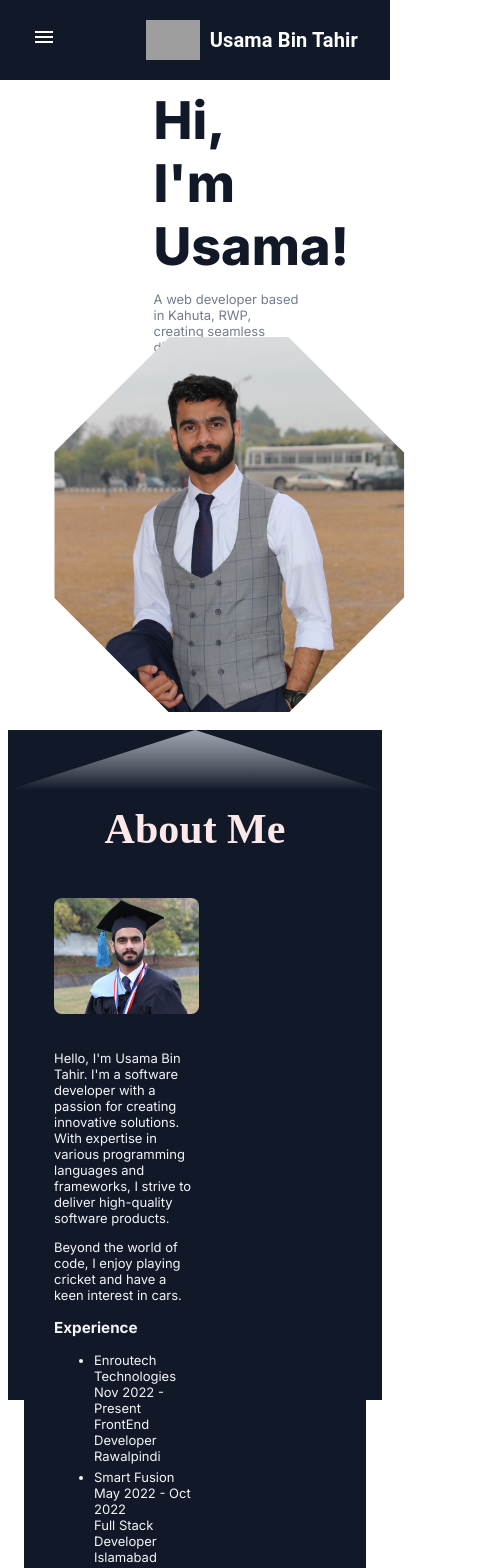
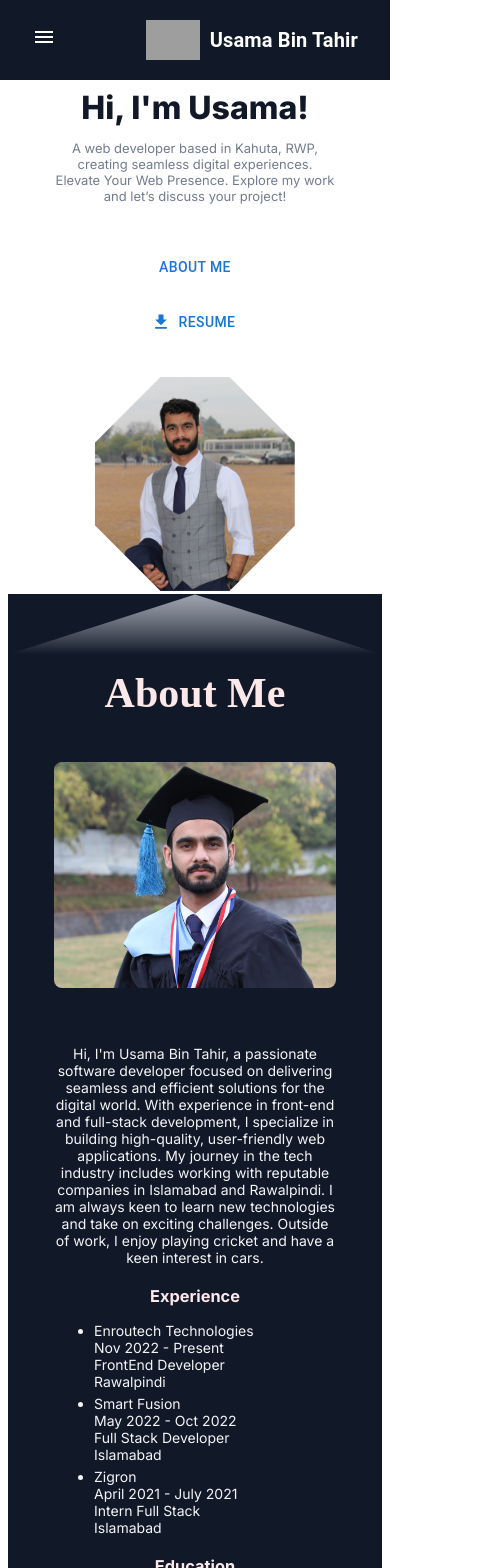
Before and after one commit to usama-malik-312/portfolio, a Next.js app: page / in a window 390 px wide. Shown: the top 1568 px of the page, 477 px wide, since content can reach past the window. Built offline with nearby package versions, Linux system fonts and the light colour scheme; grey boxes are pictures that could not be loaded.

Commit message:
contact enables ui set for hero and about

```diff
--- a/app/src/common/ContactCard/contactCard.js
+++ b/app/src/common/ContactCard/contactCard.js
@@ -1,24 +1,25 @@
-import React from 'react';
-import styles from './common.module.css'; // Import the CSS module for styling
+import React from "react";
+import styles from "./common.module.css"; // Import the CSS module for styling
 
-const ContactCard = ({ icon, heading, content }) => {
+const ContactCard = ({ icon, heading, content, onClick }) => {
   return (
-    <div className={styles.contactCard}>
-            <img
-              src={icon}
-              alt="Contact"
-              style={{ width: '36px', height: '36px', objectFit: "contain", marginRight: "10px" }} // Adjust margin to create space between the image and text
-            />
-     <div >
-        <h1  className={styles.contactCardHead}>
-               {heading}
-        </h1>
-     <p  className={styles.contactCardContent}>
-     {content}
-     </p>
-     </div>
+    <div className={styles.contactCard} onClick={onClick} style={{ cursor: "pointer" }}>
+      <img
+        src={icon}
+        alt="Contact"
+        style={{
+          width: "36px",
+          height: "36px",
+          objectFit: "contain",
+          marginRight: "10px",
+        }} // Adjust margin to create space between the image and text
+      />
+      <div>
+        <h1 className={styles.contactCardHead}>{heading}</h1>
+        <p className={styles.contactCardContent}>{content}</p>
+      </div>
     </div>
   );
-}
+};
 
 export default ContactCard;
--- a/app/src/components/About/about.js
+++ b/app/src/components/About/about.js
@@ -27,11 +27,6 @@ const experience = [
 
 const education = [
   {
-    degree: 'MSAI',
-    date: '2024 - Present',
-    university: 'CUST Islamabad'
-  },
-  {
     degree: 'BSCS',
     date: '2017 - 2021',
     university: 'UET Taxila'
@@ -41,14 +36,14 @@ const education = [
 export default function About() {
   return (
     <div className={styles.aboutMain}>
-    <Container maxWidth="lg" >
-
-      <Heading text={"About Me"} color={"#fff"}></Heading>
+      <Container maxWidth="lg">
+        <Heading text={"About Me"} color={"#fff"} />
         <div className={styles.about}>
           <div className={styles.imageContainer}>
             <div className={styles.imagediv}>
               <Image
                 src="/usamaAboutNew.JPG" // Update with the actual path to your image
+                // src="/usamacar.jpeg" // Update with the actual path to your image
                 alt="About Image"
                 layout="responsive"
                 width={550}
@@ -59,12 +54,10 @@ export default function About() {
           </div>
           <div className={styles.description}>
             <p>
-            Hello, I'm Usama Bin Tahir. I'm a software developer with a passion for creating innovative solutions.
-            With expertise in various programming languages and frameworks, I strive to deliver high-quality software products.
+              Hi, I'm Usama Bin Tahir, a passionate software developer focused on delivering seamless and efficient solutions for the digital world. With experience in front-end and full-stack development, I specialize in building high-quality, user-friendly web applications. My journey in the tech industry includes working with reputable companies in Islamabad and Rawalpindi. I am always keen to learn new technologies and take on exciting challenges. Outside of work, I enjoy playing cricket and have a keen interest in cars.
             </p>
-          <p>
-          Beyond the world of code, I enjoy playing cricket and have a keen interest in cars.</p>
-          <div>
+
+            <div className={styles.section}>
               <h3>Experience</h3>
               <ul>
                 {experience.map((item, index) => (
@@ -81,13 +74,14 @@ export default function About() {
                 ))}
               </ul>
             </div>
-          <div>
+
+            <div className={styles.section}>
               <h3>Education</h3>
               <ul>
                 {education.map((item, index) => (
                   <li key={index} className={styles.expSection}>
                     <div className={styles.expDiv}>
-                    <div><strong>{item.degree}</strong> - {item.university} </div>
+                      <div><strong>{item.degree}</strong> - {item.university}</div>
                       <div>{item.date}</div>
                     </div>
                   </li>
@@ -97,7 +91,6 @@ export default function About() {
           </div>
         </div>
       </Container>
-
     </div>
   );
 }
--- a/app/src/components/About/about.module.css
+++ b/app/src/components/About/about.module.css
@@ -1,11 +1,10 @@
 .aboutMain {
   position: relative;
   background-color: #111827;
-  color: #fce8e8; /* Ensure text is visible against the dark background */
-  padding-top: 40px; /* Add padding to accommodate the height of the texture */
+  color: #fce8e8;
+  padding-top: 40px;
   width: 100%;
-  height: 630px;
-
+  height: auto; /* Allow the height to adjust automatically */
 }
 
 .aboutMain::before,
@@ -15,7 +14,7 @@
   top: 0;
   left: 0;
   right: 0;
-  height: 60px; /* Adjust the height as needed */
+  height: 60px;
   background: linear-gradient(to bottom, #6b7280 0%, transparent 100%);
   clip-path: polygon(50% 0%, 100% 100%, 0% 100%);
 }
@@ -28,48 +27,39 @@
 .about {
   display: flex;
   justify-content: space-between;
-  /* align-items: center; */
-  /* flex-wrap: wrap; */
-  /* display:  flex; */
-  flex-flow: wrap;
+  flex-wrap: wrap;
   font-weight: 400;
-  font-size: 13px;
+  font-size: 14px;
   padding: 0 20px;
   background-color: #111827;
-  color: #fff; /* Ensure text is visible against the dark background */
+  color: #fff;
 }
 
 .expSection {
-  margin: 10px 0 0 3px;
+  margin: 10px 0;
 }
 
 .description {
-  /* flex: 1; */
+  max-width: 48%;
   color: #F4F5F7;
-  /* padding: 20px; */
-  max-width: 48%;
+  font-size: 14px;
 }
 
 .imageContainer {
-  /* flex: 1; */
-  /* display: flex; */
-  /* justify-content: center; */
-  /* padding: 10px; */
   max-width: 48%;
-
 }
 
 .imagediv {
   position: relative;
-  width: 500px;
-  height: 330px;
+  width: 100%;
+  height: auto;
 }
 
 .aboutImg {
   border-radius: 8px;
-  width: 550px !important;
-  height: 330px !important;
-  object-fit: cover; /* Ensure image covers the specified dimensions */
+  object-fit: cover;
+  width: 100% !important;
+  height: auto !important;
 }
 
 .expDiv {
@@ -78,41 +68,35 @@
   align-items: center;
 }
 
+.section h3 {
+  margin-top: 20px;
+  color: #fce8e8;
+}
+
 @media (max-width: 768px) {
   .about {
     flex-direction: column;
+    text-align: center;
   }
 
-  .description,
-  .imageContainer {
-    padding: 10px;
+  .description, .imageContainer {
+    max-width: 100%;
+    margin-bottom: 20px;
+  }
+
+  .expDiv {
+    justify-content: space-between;
   }
 
   .imagediv {
     width: 100%;
-    height: auto;
-  }
-
-  .aboutImg {
-    width: 100% !important;
-    height: auto !important;
   }
 }
 
 @media (max-width: 480px) {
-  .description,
-  .imageContainer {
+  .description, .imageContainer {
     padding: 10px;
-  }
-
-  .imagediv {
-    width: 100%;
-    height: auto;
-  }
-
-  .aboutImg {
-    width: 100% !important;
-    height: auto !important;
+    max-width: 100%;
   }
 
   .expDiv {
--- a/app/src/components/Hero/hero.module.css
+++ b/app/src/components/Hero/hero.module.css
@@ -1,53 +1,44 @@
 .hero {
-  display: flex;
-  flex-wrap: wrap;
+  display: grid;
+  grid-template-columns: repeat(auto-fit, minmax(300px, 1fr)); /* Responsive columns */
+  gap: 20px;
   align-items: center;
   justify-content: center;
   padding: 20px;
+  min-height: 498px;
   /* background-color: #f5f5f5; */
-  min-height: 498px;
 }
 
+.intro {
+  max-width: 500px; /* Prevent it from growing too large on large screens */
+  padding: 20px;
+  text-align: center; /* Center text for small screens */
+}
 
-.intro {
-  width: 50%;
-  /* flex: 1; */
-  /* display: flex; */
-  /* justify-content: center; */
-  /* align-items: center; */
-  /* padding: 20px; */
-  max-height: 241px;
-}
 .name {
   font-size: 52px;
   font-weight: 800;
   color: #111827;
   margin: 0;
-  /* font-family: "Poppins",sans-serif; */
+  line-height: 1.2;
 }
 
 .description {
-  font-size: 13px;
-  /* font-weight: 800; */
+  font-size: 16px; /* Slightly larger for better readability */
   color: #737C8C;
   margin: 1em 0;
-  /* font-family: "Poppins",sans-serif; */
 }
 
-
 .imageContainer {
-  flex: 1;
   display: flex;
   justify-content: center;
   align-items: center;
-  /* padding: 20px; */
   position: relative;
-  /* margin-top: 40px; */
 }
 
 .diamond {
-  width: 350px; /* Adjust width as needed */
-  height: 350px; /* Adjust height as needed */
+  width: 350px;
+  height: 350px;
   position: relative;
   transform: rotate(45deg);
   overflow: hidden;
@@ -66,8 +57,9 @@
 .buttons {
   margin-top: 40px;
   display: flex;
+  justify-content: center;
+  gap: 10px;
   flex-wrap: wrap;
-  gap: 10px;
 }
 
 .buttonAbout, .buttonResume {
@@ -83,7 +75,7 @@
   border: 3px solid #DADADA;
   color: #3F4655;
   background-color: #fff;
-  box-shadow: 0px 0px 0px 0px rgba(0,0,0,0.5);
+  box-shadow: 0px 0px 0px 0px rgba(0, 0, 0, 0.5);
 }
 
 .buttonResume {
@@ -94,33 +86,73 @@
 
 .buttonAbout:hover {
   transform: scale(1.05); /* Zoom in by 5% */
-  font-weight: 1000; /* Increase font weight */
+  font-weight: 1000;
   color: black;
   background-color: #DADADA;
 }
 
 .buttonResume:hover {
-  transform: scale(1.05); /* Zoom in by 5% */
-  font-weight: 1000; /* Increase font weight */
+  transform: scale(1.05);
+  font-weight: 1000;
   background-color: #0b6ebe;
   border: 3px solid #0b6ebe;
 }
 
+/* Responsive Styling */
+@media (max-width: 1200px) {
+  .hero {
+    grid-template-columns: 1fr;
+  }
+
+  .name {
+    font-size: 45px;
+  }
+
+  .description {
+    font-size: 15px;
+  }
+}
+
 @media (max-width: 768px) {
   .hero {
-    flex-direction: column;
-  }
-
-  .intro, .imageContainer {
+    grid-template-columns: 1fr;
     padding: 10px;
   }
 
+  .name {
+    font-size: 38px;
+  }
+
+  .description {
+    font-size: 14px;
+  }
+
   .buttons {
-    justify-content: center;
+    flex-direction: column;
   }
 
   .buttonAbout, .buttonResume {
     width: 100%;
-    margin: 5px 0;
+    margin: 10px 0;
+  }
+
+  .diamond {
+    width: 250px; /* Reduce size on smaller screens */
+    height: 250px;
   }
 }
+
+@media (max-width: 480px) {
+  .name {
+    font-size: 32px;
+  }
+
+  .description {
+    font-size: 13px;
+  }
+
+  .diamond {
+    width: 200px; /* Further reduce size */
+    height: 200px;
+  }
+}
```
Also changed, not shown: app/src/components/Contact/contact.js (+37 -21 lines), public/usamacar.jpeg (added). Lines whose indentation alone changed are shown as unchanged.
